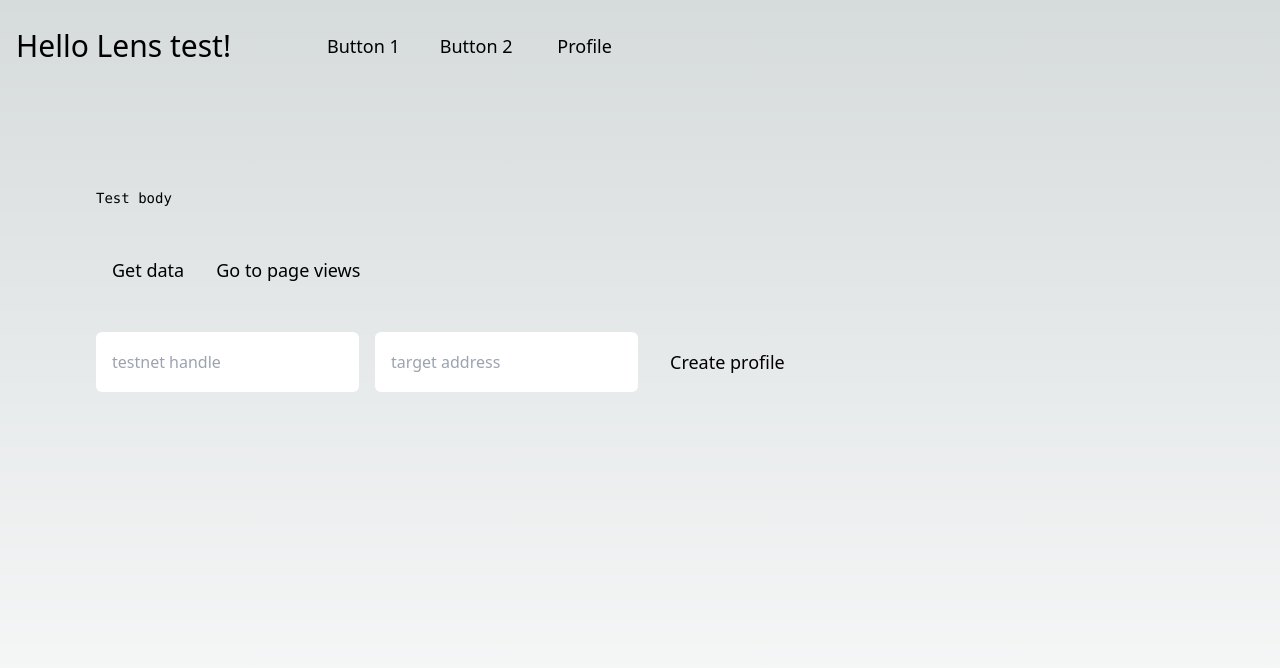
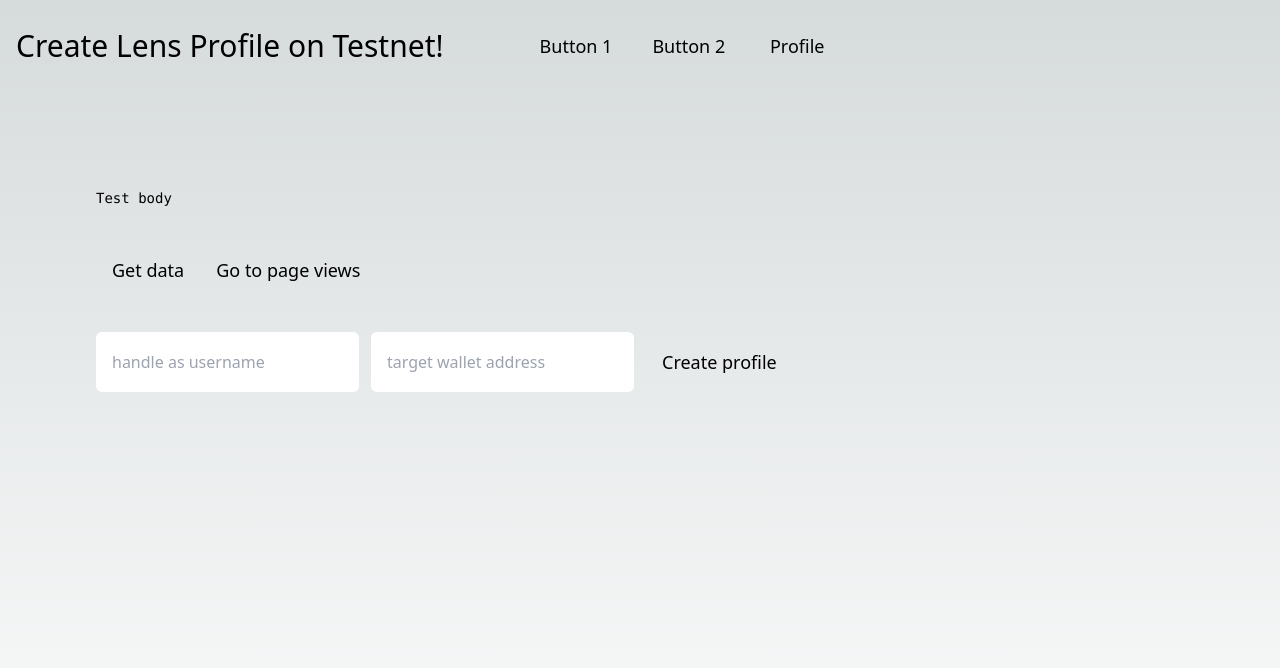
Before and after one commit to BCharity-Net/frontend-example, a Next.js app: page / in a window 1280 px wide. Shown: the top 668 px of the page. Built offline with nearby package versions, Linux system fonts and the light colour scheme.

Commit message:
add username

```diff
--- a/src/components/Navbar/index.tsx
+++ b/src/components/Navbar/index.tsx
@@ -10,7 +10,7 @@
       <div className="text-3xl" onClick={() => {
         router.push("/")
       }}>
-        Hello Lens test!
+        Create Lens Profile on Testnet!
       </div>
       <div className="flex space-x-2">
         <Button onClick={() => {
--- a/src/pages/index.tsx
+++ b/src/pages/index.tsx
@@ -29,7 +29,7 @@
 
   return (
     <>
-      <div className="z-10 max-w-5xl w-full items-center justify-between font-mono text-sm lg:flex">
+      <div className="z-10 max-w-6xl w-full items-center justify-between font-mono text-sm lg:flex">
         Test body
       </div>
       <div className="flex">
@@ -50,11 +50,11 @@
           Go to page views
         </Button>
       </div>
-      <div className="flex space-x-4">
-        <input className="bg-white-800 px-4 rounded-md" placeholder="testnet handle" onChange={(e) => {
+      <div className="flex space-x-3">
+        <input className="bg-white-800 px-4 rounded-md" placeholder="handle as username" onChange={(e) => {
           setHandle(e.target.value)
         }} />
-        <input className="bg-white-800 px-4 rounded-md" placeholder="target address" onChange={(e) => {
+        <input className="bg-white-800 px-4 rounded-md" placeholder="target wallet address" onChange={(e) => {
           setAddress(e.target.value)
         }} />
         {loading ?
```
